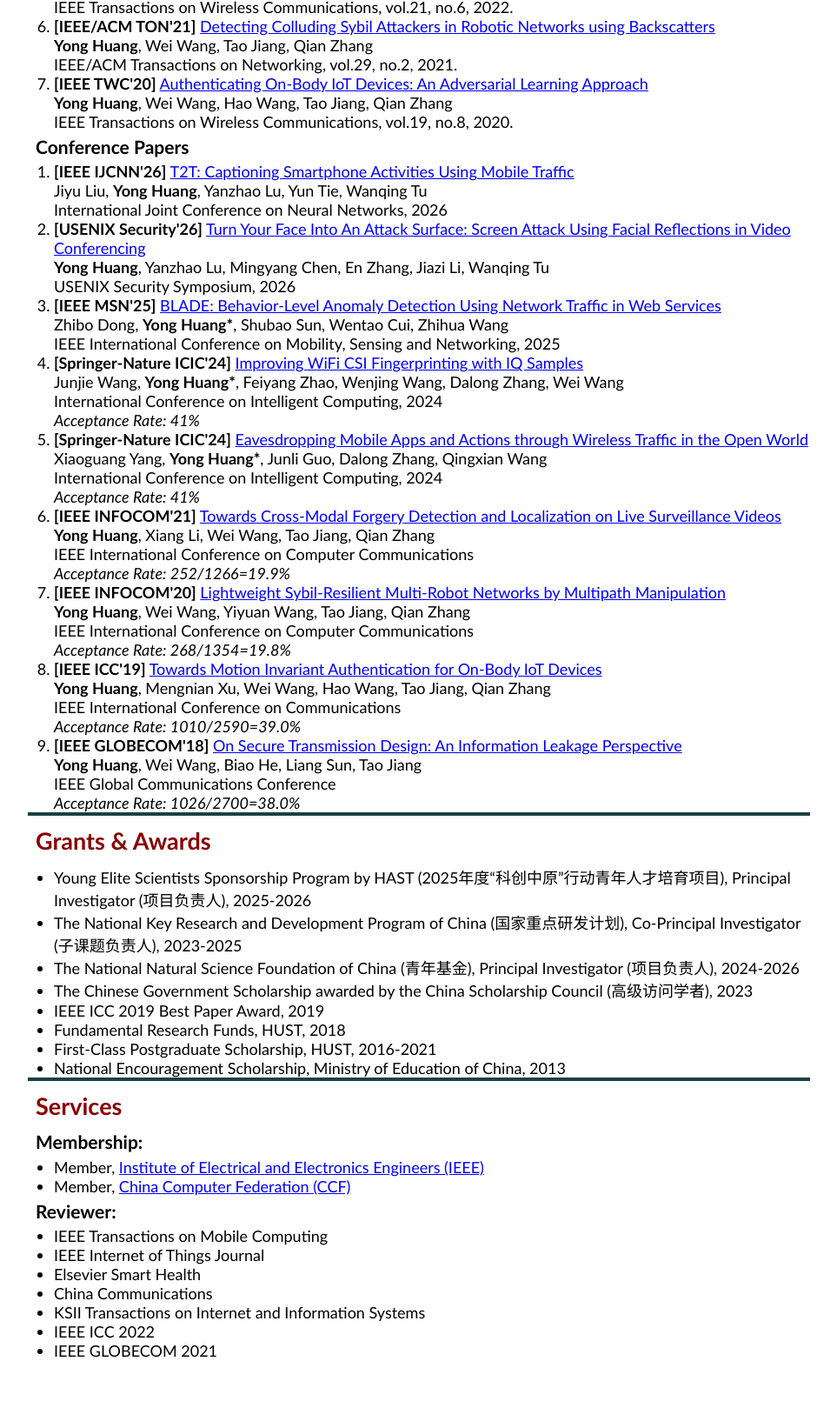
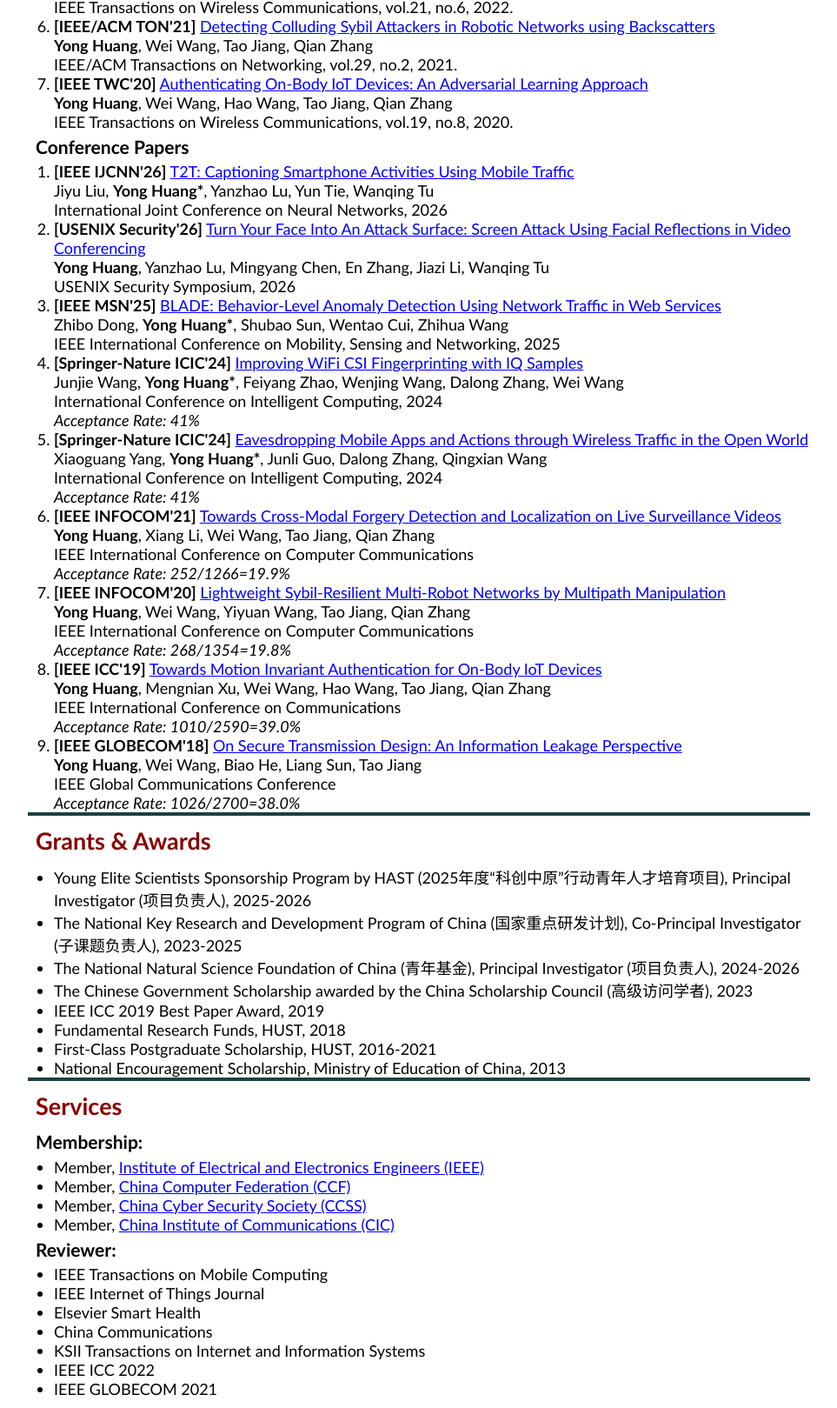
Before and after one commit to PhyGroup/phygroup.github.io, a plain HTML site: page index.html in a window 1280 px wide. Shown: the part 2981-4600 px from the top of the page at 87% size, without its empty margins (163-1126 px from the left). Drawn offline with Linux system fonts and the light colour scheme.

Commit message:
Update
member

```diff
--- a/index.html
+++ b/index.html
@@ -276,7 +276,7 @@
                     <span>
                         <ol>
                                 <li><strong>[IEEE IJCNN'26]</strong> <a class="blue" href="https://arxiv.org/abs/2604.05642">T2T: Captioning Smartphone Activities Using Mobile Traffic</a> <br>
-                                Jiyu Liu, <strong>Yong Huang</strong>, Yanzhao Lu, Yun Tie, Wanqing Tu<br>
+                                Jiyu Liu, <strong>Yong Huang*</strong>, Yanzhao Lu, Yun Tie, Wanqing Tu<br>
                                  International Joint Conference on Neural Networks, 2026 <br>
                                 </li>
                                 <li><strong>[USENIX Security'26]</strong> <a class="blue" href="https://www.usenix.org/conference/usenixsecurity26/presentation/huang-yong">Turn Your Face Into An Attack Surface: Screen Attack Using Facial Reflections in Video Conferencing</a> <br>
@@ -344,6 +344,8 @@
                         <ul>
                             <li> Member, <a class="blue" href="https://www.ieee.org/">Institute of Electrical and Electronics Engineers (IEEE)</a></li>
                             <li> Member, <a class="blue" href="https://www.ccf.org.cn/">China Computer Federation (CCF)</a></li>
+                            <li> Member, <a class="blue" href="https://https://ccss.org.cn//">China Cyber Security Society (CCSS)</a></li>
+                            <li> Member, <a class="blue" href="https://https://www.china-cic.cn//">China Institute of Communications (CIC)</a></li>
                         </ul>
 
                     </span>
```
